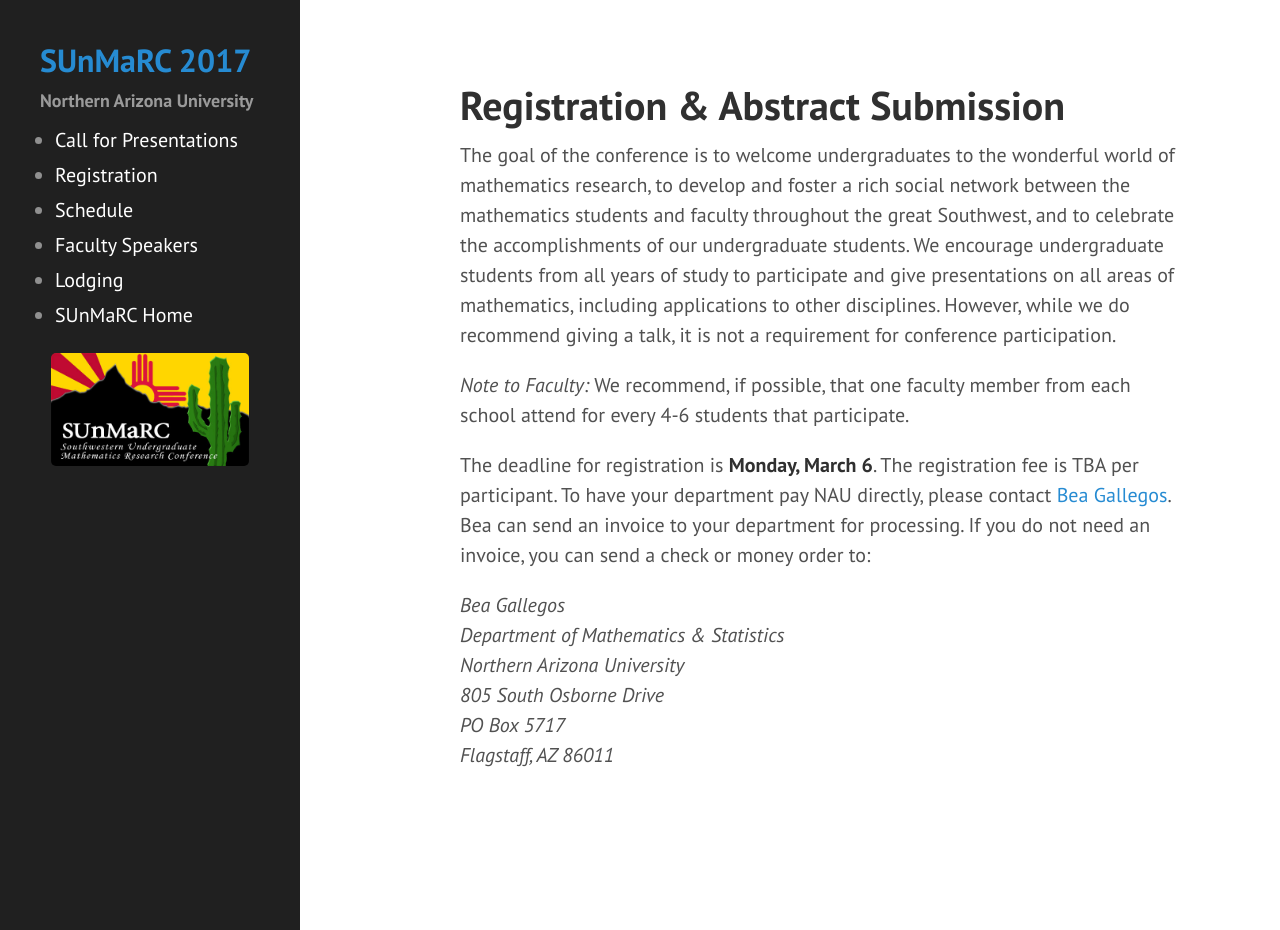
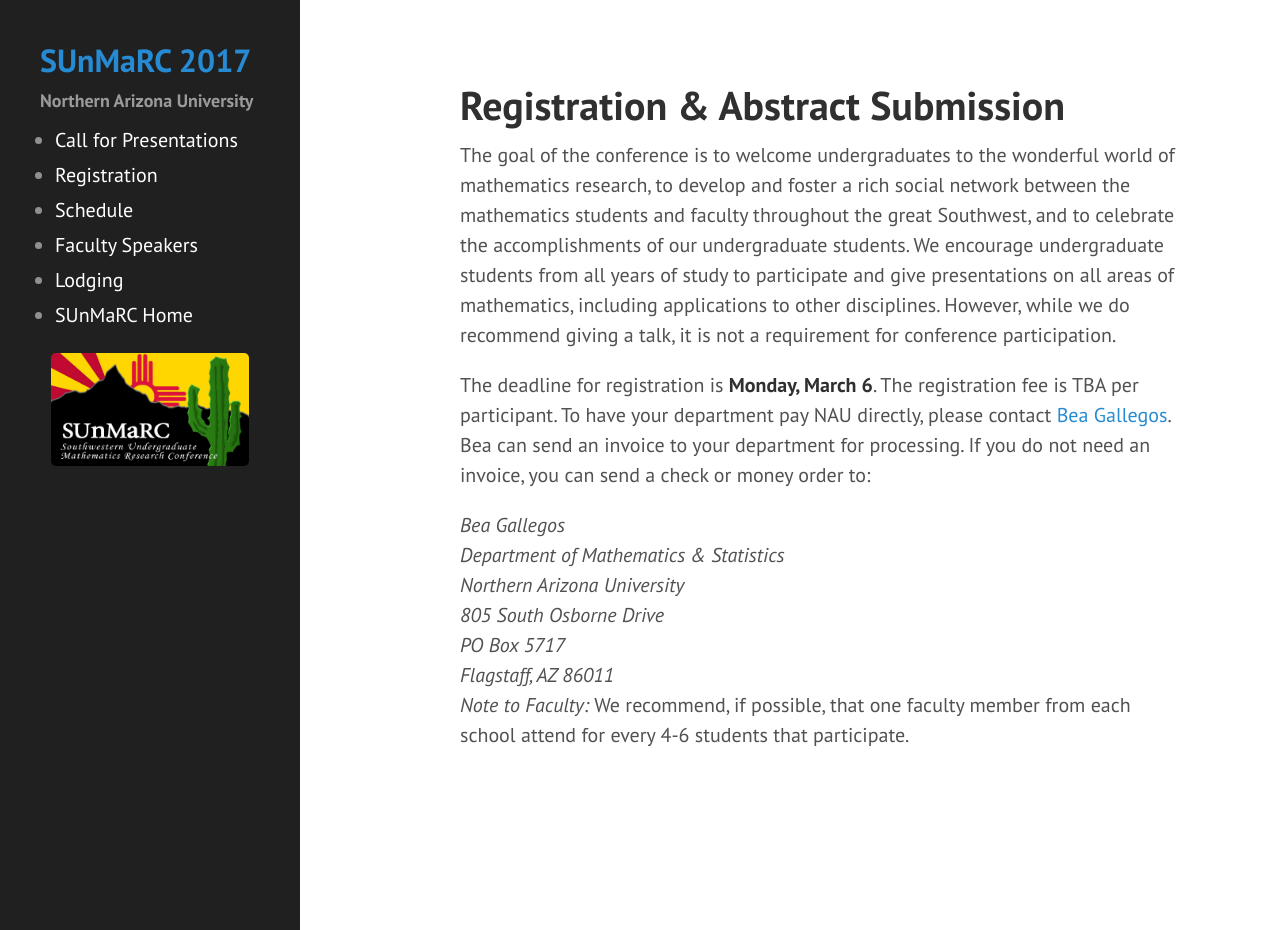
Before and after one commit to NAUMathStat/sunmarc2017, a Jekyll site: the page built from registration.md, in a window 1280 px wide and 930 px high. Built offline with Jekyll 4.4.1, drawn with Linux system fonts in a browser that asks for light colours; part of the change alters nothing that is shown.

```diff
--- a/registration.md
+++ b/registration.md
@@ -4,8 +4,6 @@ title: Registration & Abstract Submission
 ---
 
 The goal of the conference is to welcome undergraduates to the wonderful world of mathematics research, to develop and foster a rich social network between the mathematics students and faculty throughout the great Southwest, and to celebrate the accomplishments of our undergraduate students. We encourage undergraduate students from all years of study to participate and give presentations on all areas of mathematics, including applications to other disciplines. However, while we do recommend giving a talk, it is not a requirement for conference participation.
-
-*Note to Faculty:* We recommend, if possible, that one faculty member from each school attend for every 4-6 students that participate.
 
 The deadline for registration is **Monday, March 6**. The registration fee is TBA per participant. To have your department pay NAU directly, please contact [Bea Gallegos](emailto:Beatrice.Gallegos@nau.edu). Bea can send an invoice to your department for processing. If you do not need an invoice, you can send a check or money order to:
 
@@ -17,3 +15,5 @@ Northern Arizona University<br />
 PO Box 5717<br />
 Flagstaff,  AZ  86011
 </address>
+
+*Note to Faculty:* We recommend, if possible, that one faculty member from each school attend for every 4-6 students that participate.
```
